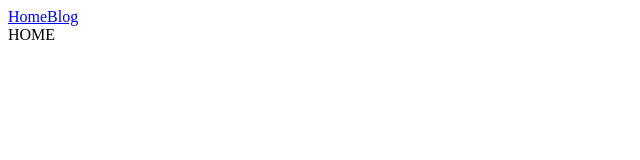
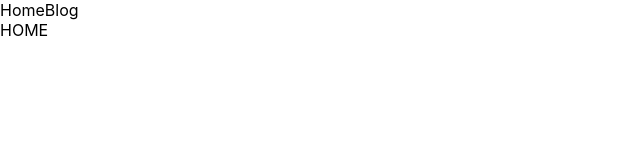
Before and after one commit to TakhyunKim/takhyun.dev, a Next.js app: page / in a window 1280 px wide. Shown: the top 160 px of the page, without its empty margins (0-640 px from the left). Built offline with nearby package versions, Linux system fonts and the light colour scheme.

Commit message:
feat: add MyApp pages for global css

```diff
--- /dev/null
+++ b/pages/_app.tsx
@@ -0,0 +1,9 @@
+import "../styles/globals.css";
+import type { AppProps } from "next/app";
+
+// This default export is required in a new `pages/_app.js` file.
+function MyApp({ Component, pageProps }: AppProps) {
+  return <Component {...pageProps} />;
+}
+
+export default MyApp;
```
